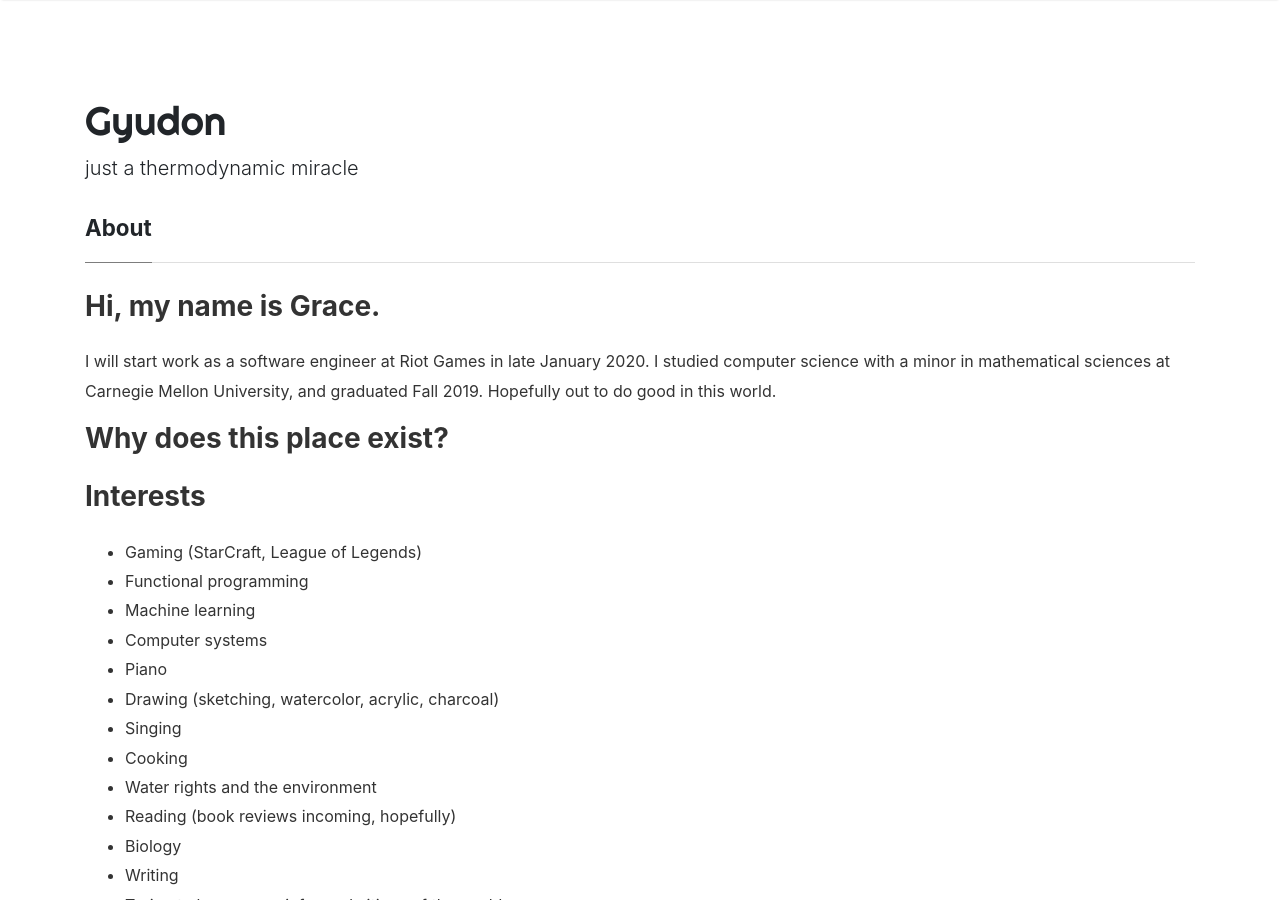
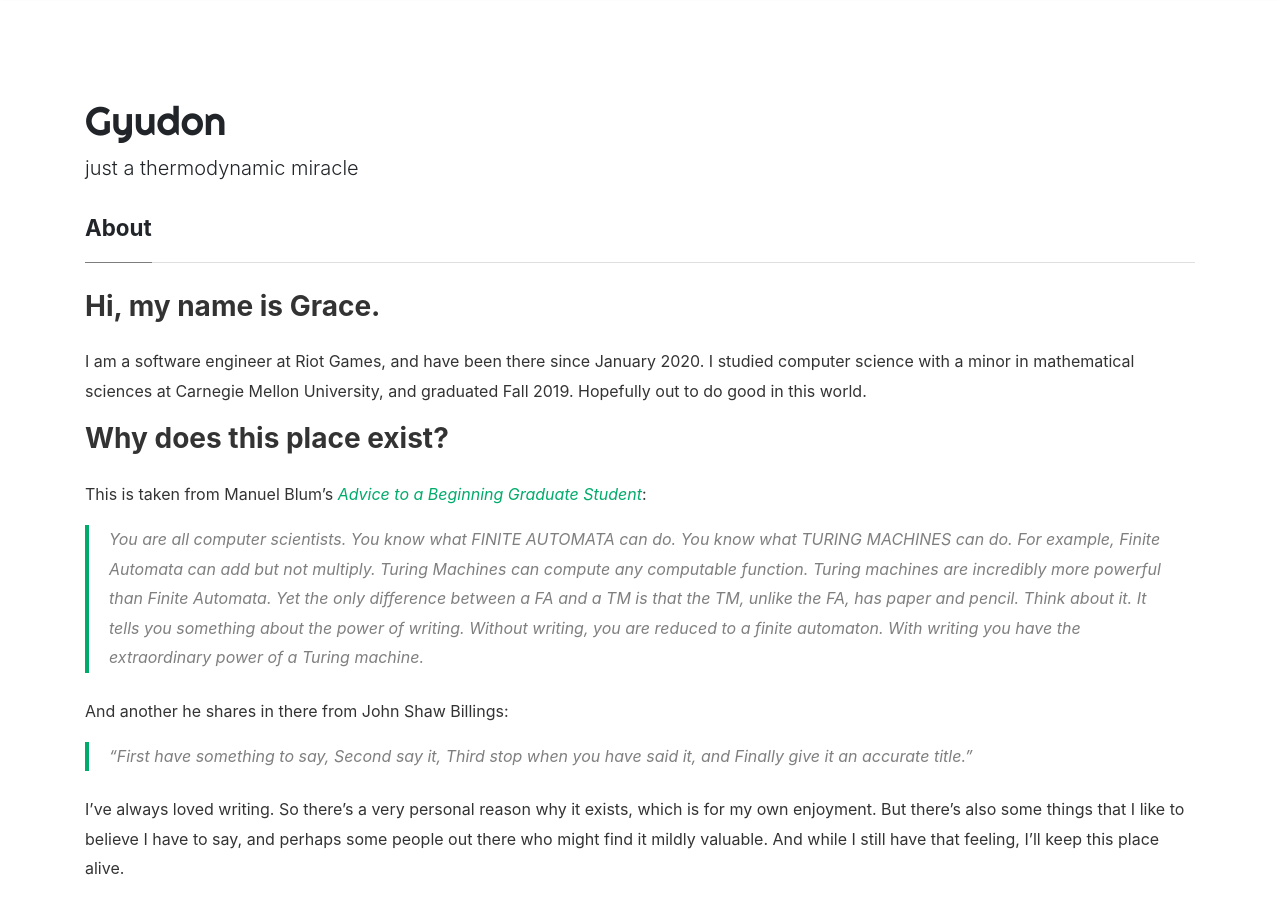
Before and after one commit to gyyu/gyyu.github.io, a Jekyll site: the page built from _pages/about.md, in a window 1280 px wide and 900 px high. Built offline with Jekyll 4.4.1, drawn with Linux system fonts in a browser that asks for light colours; nearby versions of some CDN libraries; some of the changed text lies outside the part shown.

Commit message:
Updated About page

```diff
--- a/_pages/about.md
+++ b/_pages/about.md
@@ -6,13 +6,38 @@ permalink: /about
 
 ### Hi, my name is Grace.
 
-I will start work as a software engineer at Riot Games in late January 2020. I
+I am a software engineer at Riot Games, and have been there since January 2020. I
 studied computer science with a minor in mathematical sciences at Carnegie
 Mellon University, and graduated Fall 2019. Hopefully out to do good in this world.
 
 ### Why does this place exist?
 
+This is taken from Manuel Blum's [_Advice to a Beginning Graduate Student_](https://www.cs.cmu.edu/~mblum/research/pdf/grad.html):
 
+> You are all computer scientists.
+You know what FINITE AUTOMATA can do.
+You know what TURING MACHINES can do.
+For example, Finite Automata can add but not multiply.
+Turing Machines can compute any computable function.
+Turing machines are incredibly more powerful than Finite Automata.
+Yet the only difference between a FA and a TM is that
+the TM, unlike the FA, has paper and pencil.
+Think about it.
+It tells you something about the power of writing.
+Without writing, you are reduced to a finite automaton.
+With writing you have the extraordinary power of a Turing machine.
+
+And another he shares in there from John Shaw Billings:
+
+>  "First have something to say,
+Second say it,
+Third stop when you have said it,
+and
+Finally give it an accurate title."
+
+I've always loved writing. So there's a very personal reason why it exists, which is for my own enjoyment.
+But there's also some things that I like to believe I have to say, and perhaps some people out there who might
+find it mildly valuable. And while I still have that feeling, I'll keep this place alive.
 
 ### Interests
 
@@ -97,4 +122,5 @@ It's a scene where Dr. Manhattan tells Laurie that he doesn't think her life in
 > We gaze continuously at the world and it grows dull in our perceptions. Yet seen from another's vantage point, as if new, it may still take the breath away.
 >
 > Come... Dry your eyes, for you are life, rare than a quark and unpredictable beyond the dreams of Heisenberg; the clay in which the forces that shape all things leave their fingerprints most clearly.
+>
 > Dry your eyes... and let's go home.
```
Also changed, not shown: other parts of _pages/about.md (+1 -1 lines).
